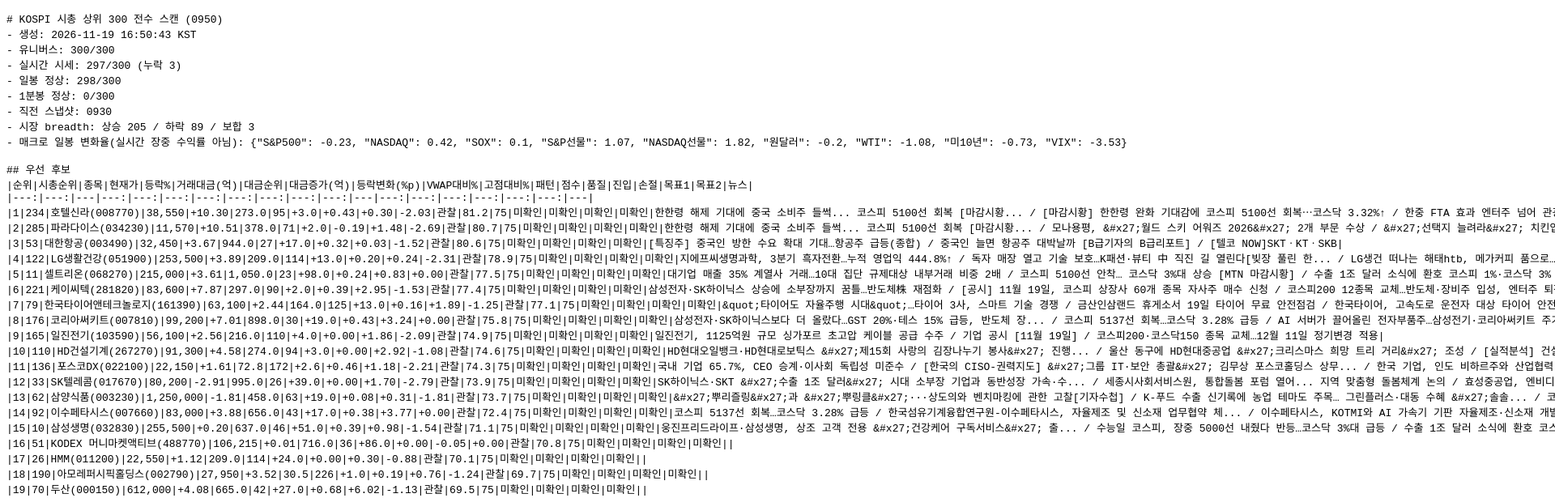
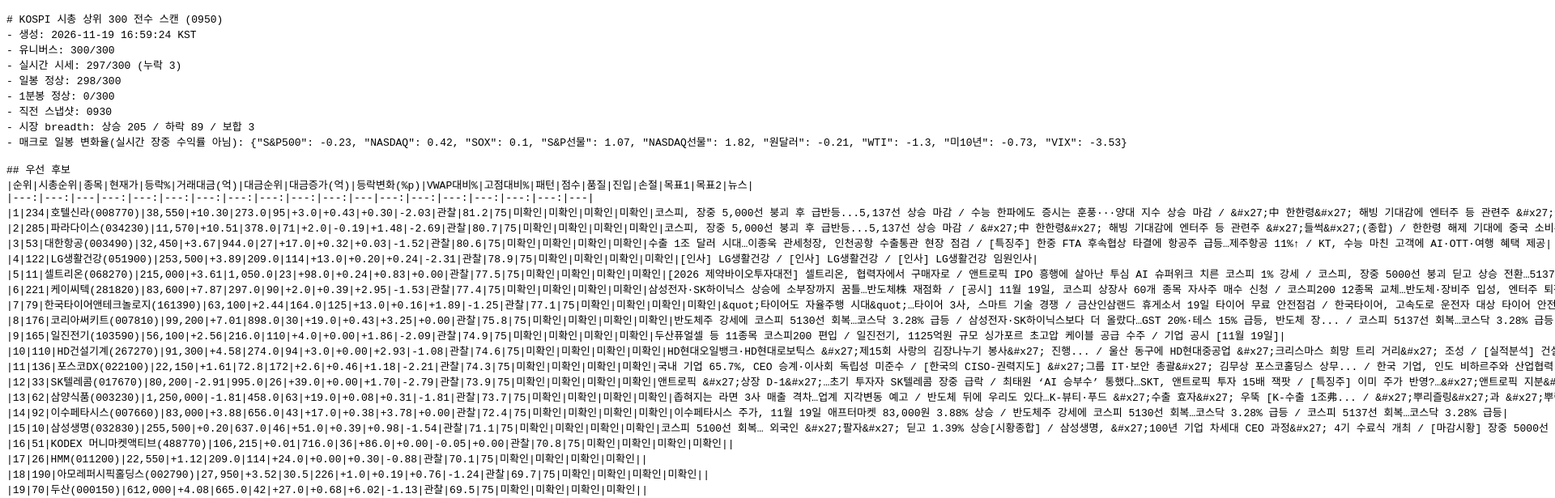
Before and after one commit to jedi4th/kospi3002, a plain HTML site: page docs/index.html in a window 1280 px wide. Shown: the top 615 px of the page at 81% size, 1920 px wide, since content can reach past the window. Drawn offline with Linux system fonts and the light colour scheme.

Commit message:
KOSPI300 snapshot 0950

```diff
--- a/docs/index.html
+++ b/docs/index.html
@@ -1,31 +1,31 @@
 <!doctype html><html lang="ko"><meta charset="utf-8"><meta name="viewport" content="width=device-width,initial-scale=1"><title>KOSPI300</title><pre># KOSPI 시총 상위 300 전수 스캔 (0950)
-- 생성: 2026-11-19 16:50:43 KST
+- 생성: 2026-11-19 16:59:24 KST
 - 유니버스: 300/300
 - 실시간 시세: 297/300 (누락 3)
 - 일봉 정상: 298/300
 - 1분봉 정상: 0/300
 - 직전 스냅샷: 0930
 - 시장 breadth: 상승 205 / 하락 89 / 보합 3
-- 매크로 일봉 변화율(실시간 장중 수익률 아님): {&quot;S&amp;P500&quot;: -0.23, &quot;NASDAQ&quot;: 0.42, &quot;SOX&quot;: 0.1, &quot;S&amp;P선물&quot;: 1.07, &quot;NASDAQ선물&quot;: 1.82, &quot;원달러&quot;: -0.2, &quot;WTI&quot;: -1.08, &quot;미10년&quot;: -0.73, &quot;VIX&quot;: -3.53}
+- 매크로 일봉 변화율(실시간 장중 수익률 아님): {&quot;S&amp;P500&quot;: -0.23, &quot;NASDAQ&quot;: 0.42, &quot;SOX&quot;: 0.1, &quot;S&amp;P선물&quot;: 1.07, &quot;NASDAQ선물&quot;: 1.82, &quot;원달러&quot;: -0.21, &quot;WTI&quot;: -1.3, &quot;미10년&quot;: -0.73, &quot;VIX&quot;: -3.53}
 
 ## 우선 후보
 |순위|시총순위|종목|현재가|등락%|거래대금(억)|대금순위|대금증가(억)|등락변화(%p)|VWAP대비%|고점대비%|패턴|점수|품질|진입|손절|목표1|목표2|뉴스|
 |---:|---:|---|---:|---:|---:|---:|---:|---:|---:|---:|---|---:|---:|---:|---:|---:|---:|---|
-|1|234|호텔신라(008770)|38,550|+10.30|273.0|95|+3.0|+0.43|+0.30|-2.03|관찰|81.2|75|미확인|미확인|미확인|미확인|한한령 해제 기대에 중국 소비주 들썩... 코스피 5100선 회복 [마감시황... / [마감시황] 한한령 완화 기대감에 코스피 5100선 회복⋯코스닥 3.32%↑ / 한중 FTA 효과 엔터주 넘어 관광·화장품으로…하나투어 16%·제주항공 1...|
-|2|285|파라다이스(034230)|11,570|+10.51|378.0|71|+2.0|-0.19|+1.48|-2.69|관찰|80.7|75|미확인|미확인|미확인|미확인|한한령 해제 기대에 중국 소비주 들썩... 코스피 5100선 회복 [마감시황... / 모나용평, &amp;#x27;월드 스키 어워즈 2026&amp;#x27; 2개 부문 수상 / &amp;#x27;선택지 늘려라&amp;#x27; 치킨업계, 피자·버거 등 메뉴 확장 분주|
-|3|53|대한항공(003490)|32,450|+3.67|944.0|27|+17.0|+0.32|+0.03|-1.52|관찰|80.6|75|미확인|미확인|미확인|미확인|[특징주] 중국인 방한 수요 확대 기대…항공주 급등(종합) / 중국인 늘면 항공주 대박날까 [B급기자의 B급리포트] / [텔코 NOW]SKTㆍKTㆍSKB|
-|4|122|LG생활건강(051900)|253,500|+3.89|209.0|114|+13.0|+0.20|+0.24|-2.31|관찰|78.9|75|미확인|미확인|미확인|미확인|지에프씨생명과학, 3분기 흑자전환…누적 영업익 444.8%↑ / 독자 매장 열고 기술 보호…K패션·뷰티 中 직진 길 열린다[빚장 풀린 한... / LG생건 떠나는 해태htb, 메가커피 품으로…코카콜라 물량 지킬까|
-|5|11|셀트리온(068270)|215,000|+3.61|1,050.0|23|+98.0|+0.24|+0.83|+0.00|관찰|77.5|75|미확인|미확인|미확인|미확인|대기업 매출 35% 계열사 거래…10대 집단 규제대상 내부거래 비중 2배 / 코스피 5100선 안착… 코스닥 3%대 상승 [MTN 마감시황] / 수출 1조 달러 소식에 환호 코스피 1%·코스닥 3% 상승 마감|
+|1|234|호텔신라(008770)|38,550|+10.30|273.0|95|+3.0|+0.43|+0.30|-2.03|관찰|81.2|75|미확인|미확인|미확인|미확인|코스피, 장중 5,000선 붕괴 후 급반등...5,137선 상승 마감 / 수능 한파에도 증시는 훈풍···양대 지수 상승 마감 / &amp;#x27;中 한한령&amp;#x27; 해빙 기대감에 엔터주 등 관련주 &amp;#x27;들썩&amp;#x27;(종합)|
+|2|285|파라다이스(034230)|11,570|+10.51|378.0|71|+2.0|-0.19|+1.48|-2.69|관찰|80.7|75|미확인|미확인|미확인|미확인|코스피, 장중 5,000선 붕괴 후 급반등...5,137선 상승 마감 / &amp;#x27;中 한한령&amp;#x27; 해빙 기대감에 엔터주 등 관련주 &amp;#x27;들썩&amp;#x27;(종합) / 한한령 해제 기대에 중국 소비주 들썩... 코스피 5100선 회복 [마감시황...|
+|3|53|대한항공(003490)|32,450|+3.67|944.0|27|+17.0|+0.32|+0.03|-1.52|관찰|80.6|75|미확인|미확인|미확인|미확인|수출 1조 달러 시대…이종욱 관세청장, 인천공항 수출통관 현장 점검 / [특징주] 한중 FTA 후속협상 타결에 항공주 급등…제주항공 11%↑ / KT, 수능 마친 고객에 AI·OTT·여행 혜택 제공|
+|4|122|LG생활건강(051900)|253,500|+3.89|209.0|114|+13.0|+0.20|+0.24|-2.31|관찰|78.9|75|미확인|미확인|미확인|미확인|[인사] LG생활건강 / [인사] LG생활건강 / [인사] LG생활건강 임원인사|
+|5|11|셀트리온(068270)|215,000|+3.61|1,050.0|23|+98.0|+0.24|+0.83|+0.00|관찰|77.5|75|미확인|미확인|미확인|미확인|[2026 제약바이오투자대전] 셀트리온, 협력자에서 구매자로 / 앤트로픽 IPO 흥행에 살아난 투심 AI 슈퍼위크 치른 코스피 1% 강세 / 코스피, 장중 5000선 붕괴 딛고 상승 전환…5137.89 마감[마감시황]|
 |6|221|케이씨텍(281820)|83,600|+7.87|297.0|90|+2.0|+0.39|+2.95|-1.53|관찰|77.4|75|미확인|미확인|미확인|미확인|삼성전자·SK하이닉스 상승에 소부장까지 꿈틀…반도체株 재점화 / [공시] 11월 19일, 코스피 상장사 60개 종목 자사주 매수 신청 / 코스피200 12종목 교체…반도체·장비주 입성, 엔터주 퇴장|
 |7|79|한국타이어앤테크놀로지(161390)|63,100|+2.44|164.0|125|+13.0|+0.16|+1.89|-1.25|관찰|77.1|75|미확인|미확인|미확인|미확인|&amp;quot;타이어도 자율주행 시대&amp;quot;…타이어 3사, 스마트 기술 경쟁 / 금산인삼랜드 휴게소서 19일 타이어 무료 안전점검 / 한국타이어, 고속도로 운전자 대상 타이어 안전점검 나서|
-|8|176|코리아써키트(007810)|99,200|+7.01|898.0|30|+19.0|+0.43|+3.24|+0.00|관찰|75.8|75|미확인|미확인|미확인|미확인|삼성전자·SK하이닉스보다 더 올랐다…GST 20%·테스 15% 급등, 반도체 장... / 코스피 5137선 회복…코스닥 3.28% 급등 / AI 서버가 끌어올린 전자부품주…삼성전기·코리아써키트 주가 &amp;#x27;들썩&amp;#x27;|
-|9|165|일진전기(103590)|56,100|+2.56|216.0|110|+4.0|+0.00|+1.86|-2.09|관찰|74.9|75|미확인|미확인|미확인|미확인|일진전기, 1125억원 규모 싱가포르 초고압 케이블 공급 수주 / 기업 공시 [11월 19일] / 코스피200·코스닥150 종목 교체…12월 11일 정기변경 적용|
-|10|110|HD건설기계(267270)|91,300|+4.58|274.0|94|+3.0|+0.00|+2.92|-1.08|관찰|74.6|75|미확인|미확인|미확인|미확인|HD현대오일뱅크·HD현대로보틱스 &amp;#x27;제15회 사랑의 김장나누기 봉사&amp;#x27; 진행... / 울산 동구에 HD현대중공업 &amp;#x27;크리스마스 희망 트리 거리&amp;#x27; 조성 / [실적분석] 건설경기 침체로 계속 맥 못추는 시멘트-가구업체들....HD건...|
+|8|176|코리아써키트(007810)|99,200|+7.01|898.0|30|+19.0|+0.43|+3.25|+0.00|관찰|75.8|75|미확인|미확인|미확인|미확인|반도체주 강세에 코스피 5130선 회복…코스닥 3.28% 급등 / 삼성전자·SK하이닉스보다 더 올랐다…GST 20%·테스 15% 급등, 반도체 장... / 코스피 5137선 회복…코스닥 3.28% 급등|
+|9|165|일진전기(103590)|56,100|+2.56|216.0|110|+4.0|+0.00|+1.86|-2.09|관찰|74.9|75|미확인|미확인|미확인|미확인|두산퓨얼셀 등 11종목 코스피200 편입 / 일진전기, 1125억원 규모 싱가포르 초고압 케이블 공급 수주 / 기업 공시 [11월 19일]|
+|10|110|HD건설기계(267270)|91,300|+4.58|274.0|94|+3.0|+0.00|+2.93|-1.08|관찰|74.6|75|미확인|미확인|미확인|미확인|HD현대오일뱅크·HD현대로보틱스 &amp;#x27;제15회 사랑의 김장나누기 봉사&amp;#x27; 진행... / 울산 동구에 HD현대중공업 &amp;#x27;크리스마스 희망 트리 거리&amp;#x27; 조성 / [실적분석] 건설경기 침체로 계속 맥 못추는 시멘트-가구업체들....HD건...|
 |11|136|포스코DX(022100)|22,150|+1.61|72.8|172|+2.6|+0.46|+1.18|-2.21|관찰|74.3|75|미확인|미확인|미확인|미확인|국내 기업 65.7%, CEO 승계·이사회 독립성 미준수 / [한국의 CISO-권력지도] &amp;#x27;그룹 IT·보안 총괄&amp;#x27; 김무상 포스코홀딩스 상무... / 한국 기업, 인도 비하르주와 산업협력 본격화…&amp;#x27;Korea-India Bridge 2026&amp;#x27; 23...|
-|12|33|SK텔레콤(017670)|80,200|-2.91|995.0|26|+39.0|+0.00|+1.70|-2.79|관찰|73.9|75|미확인|미확인|미확인|미확인|SK하이닉스·SKT &amp;#x27;수출 1조 달러&amp;#x27; 시대 소부장 기업과 동반성장 가속·수... / 세종시사회서비스원, 통합돌봄 포럼 열어... 지역 맞춤형 돌봄체계 논의 / 효성중공업, 엔비디아발 전력 대전환에 차세대 변압기 승부수|
-|13|62|삼양식품(003230)|1,250,000|-1.81|458.0|63|+19.0|+0.08|+0.31|-1.81|관찰|73.7|75|미확인|미확인|미확인|미확인|&amp;#x27;뿌리즐링&amp;#x27;과 &amp;#x27;뿌링클&amp;#x27;···상도의와 벤치마킹에 관한 고찰[기자수첩] / K-푸드 수출 신기록에 농업 테마도 주목… 그린플러스·대동 수혜 &amp;#x27;솔솔... / 코스트코 문 두드리는 &amp;#x27;K-브랜드&amp;#x27;…해외 진출 &amp;#x27;교두보&amp;#x27;|
-|14|92|이수페타시스(007660)|83,000|+3.88|656.0|43|+17.0|+0.38|+3.77|+0.00|관찰|72.4|75|미확인|미확인|미확인|미확인|코스피 5137선 회복…코스닥 3.28% 급등 / 한국섬유기계융합연구원-이수페타시스, 자율제조 및 신소재 업무협약 체... / 이수페타시스, KOTMI와 AI 가속기 기판 자율제조·신소재 개발|
-|15|10|삼성생명(032830)|255,500|+0.20|637.0|46|+51.0|+0.39|+0.98|-1.54|관찰|71.1|75|미확인|미확인|미확인|미확인|웅진프리드라이프·삼성생명, 상조 고객 전용 &amp;#x27;건강케어 구독서비스&amp;#x27; 출... / 수능일 코스피, 장중 5000선 내줬다 반등…코스닥 3%대 급등 / 수출 1조 달러 소식에 환호 코스피 1%·코스닥 3% 상승 마감|
+|12|33|SK텔레콤(017670)|80,200|-2.91|995.0|26|+39.0|+0.00|+1.70|-2.79|관찰|73.9|75|미확인|미확인|미확인|미확인|앤트로픽 &amp;#x27;상장 D-1&amp;#x27;…초기 투자자 SK텔레콤 장중 급락 / 최태원 ‘AI 승부수’ 통했다…SKT, 앤트로픽 투자 15배 잭팟 / [특징주] 이미 주가 반영?…&amp;#x27;앤트로픽 지분&amp;#x27; SKT, 2.9% 하락(종합)|
+|13|62|삼양식품(003230)|1,250,000|-1.81|458.0|63|+19.0|+0.08|+0.31|-1.81|관찰|73.7|75|미확인|미확인|미확인|미확인|좁혀지는 라면 3사 매출 격차…업계 지각변동 예고 / 반도체 뒤에 우리도 있다…K-뷰티·푸드 &amp;#x27;수출 효자&amp;#x27; 우뚝 [K-수출 1조弗... / &amp;#x27;뿌리즐링&amp;#x27;과 &amp;#x27;뿌링클&amp;#x27;···상도의와 벤치마킹에 관한 고찰[기자수첩]|
+|14|92|이수페타시스(007660)|83,000|+3.88|656.0|43|+17.0|+0.38|+3.78|+0.00|관찰|72.4|75|미확인|미확인|미확인|미확인|이수페타시스 주가, 11월 19일 애프터마켓 83,000원 3.88% 상승 / 반도체주 강세에 코스피 5130선 회복…코스닥 3.28% 급등 / 코스피 5137선 회복…코스닥 3.28% 급등|
+|15|10|삼성생명(032830)|255,500|+0.20|637.0|46|+51.0|+0.39|+0.98|-1.54|관찰|71.1|75|미확인|미확인|미확인|미확인|코스피 5100선 회복… 외국인 &amp;#x27;팔자&amp;#x27; 딛고 1.39% 상승[시황종합] / 삼성생명, &amp;#x27;100년 기업 차세대 CEO 과정&amp;#x27; 4기 수료식 개최 / [마감시황] 장중 5000선 깨졌던 코스피, 오후 뒷심에 1%대 상승…5130선 ...|
 |16|51|KODEX 머니마켓액티브(488770)|106,215|+0.01|716.0|36|+86.0|+0.00|-0.05|+0.00|관찰|70.8|75|미확인|미확인|미확인|미확인||
 |17|26|HMM(011200)|22,550|+1.12|209.0|114|+24.0|+0.00|+0.30|-0.88|관찰|70.1|75|미확인|미확인|미확인|미확인||
 |18|190|아모레퍼시픽홀딩스(002790)|27,950|+3.52|30.5|226|+1.0|+0.19|+0.76|-1.24|관찰|69.7|75|미확인|미확인|미확인|미확인||
@@ -44,7 +44,7 @@
 |31|17|하나금융지주(086790)|123,900|-0.24|632.0|48|+104.0|+0.00|-0.25|-2.44|관찰|66.7|75|미확인|미확인|미확인|미확인||
 |32|19|현대모비스(012330)|341,500|-4.07|797.0|32|+73.0|+0.28|+0.16|-4.07|관찰|66.6|75|미확인|미확인|미확인|미확인||
 |33|98|두산밥캣(241560)|51,800|-0.38|90.0|157|+7.0|+0.38|+0.26|-2.08|관찰|66.5|75|미확인|미확인|미확인|미확인||
-|34|119|KODEX 레버리지(122630)|56,035|+3.01|12,251.0|4|+144.0|+0.76|+3.32|+0.00|관찰|65.8|75|미확인|미확인|미확인|미확인||
+|34|119|KODEX 레버리지(122630)|56,035|+3.01|12,252.0|4|+145.0|+0.76|+3.32|+0.00|관찰|65.8|75|미확인|미확인|미확인|미확인||
 |35|80|코웨이(021240)|107,300|+3.27|143.0|138|+8.0|+0.58|+1.33|-0.65|관찰|65.2|75|미확인|미확인|미확인|미확인||
 |36|192|현대백화점(069960)|97,600|+2.09|148.0|135|+2.0|+0.94|-1.32|-3.56|관찰|64.7|75|미확인|미확인|미확인|미확인||
 |37|15|기아(000270)|91,500|-0.76|699.0|38|+119.0|+0.43|+0.36|-2.66|관찰|64.2|75|미확인|미확인|미확인|미확인||
```
Also changed, not shown: docs/snap_0950.json (+11 -11 lines), docs/scan_0950.csv, docs/universe_0950.csv, 1 other file.
